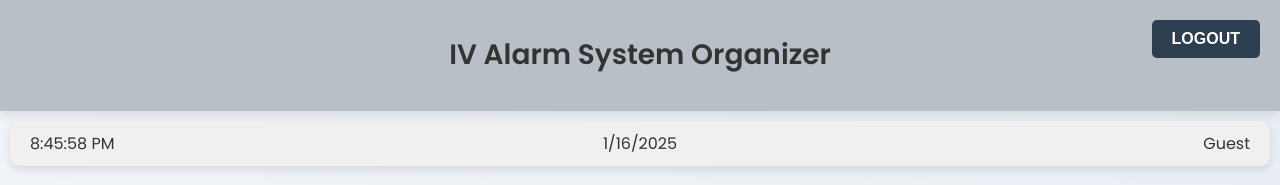
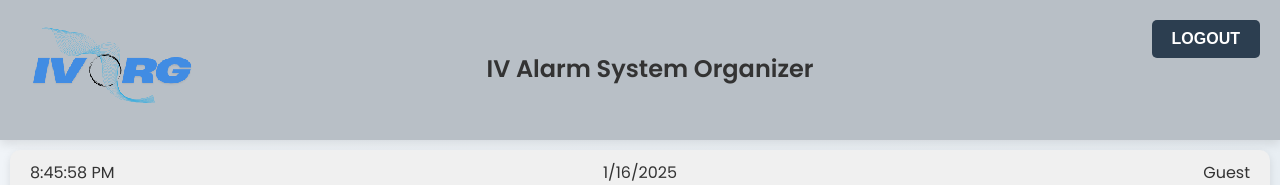
Before and after one commit to rmbreeli/IVAlarm_Capstone, a React (Create React App) app in the folder frontend/: page /home in a window 1280 px wide. Shown: the top 185 px of the page. Built offline with nearby package versions, Linux system fonts and the light colour scheme; no server answers.

Commit message:
Added logos

```diff
--- a/frontend/src/pages/HomePage.css
+++ b/frontend/src/pages/HomePage.css
@@ -19,6 +19,33 @@
   font-size: 26px;
   font-weight: 600;
   box-shadow: 0px 4px 10px rgba(0, 0, 0, 0.1);
+}
+
+.header-box {
+  display: flex;
+  align-items: center;
+  justify-content: center; /* Center horizontally */
+  padding: 10px;
+}
+
+.header-box img {
+  image-rendering: pixelated;
+  width: 200px;
+  height: 120px;
+  margin-right: 20px;
+}
+
+.header-box .title-container { /* Add a container for the title */
+  flex-grow: 1;
+  text-align: center;
+}
+
+.header-box h1 {
+  font-size: 24px;
+}
+
+.logout-button {
+  margin-left: 20px; /* add back some margin that was removed by justify content center */
 }
 
 /* Info Box */
--- a/frontend/src/pages/HomePage.js
+++ b/frontend/src/pages/HomePage.js
@@ -313,7 +313,10 @@ function HomePage() {
   return (
     <div className="home-page">
       <div className="header-box">
-        <h1>IV Alarm System Organizer</h1>
+        <img src="/greyLogo.png" alt="Logo 192" />
+        <div className="title-container">
+          <h1 style={{paddingRight: 200}}>IV Alarm System Organizer</h1>
+        </div>
         <button className="logout-button" onClick={onLogoutClick}>
           Logout
         </button>
--- a/frontend/src/pages/LoginPage.js
+++ b/frontend/src/pages/LoginPage.js
@@ -33,6 +33,9 @@ function LoginPage() {
   return (
     <div className="login-container">
       <div className="login-box">
+        <div>
+          <img style={{imageRendering: "pixelated", width: 200, height: 120}} src="/logo.png" alt="Logo 192" />
+        </div>
         <h1>IV Alarm System Login</h1>
         <p>Your Reliable Partner in Care Organization</p>
         <input
```
Also changed, not shown: frontend/public/greyLogo.png (added), frontend/public/logo.png (added).
